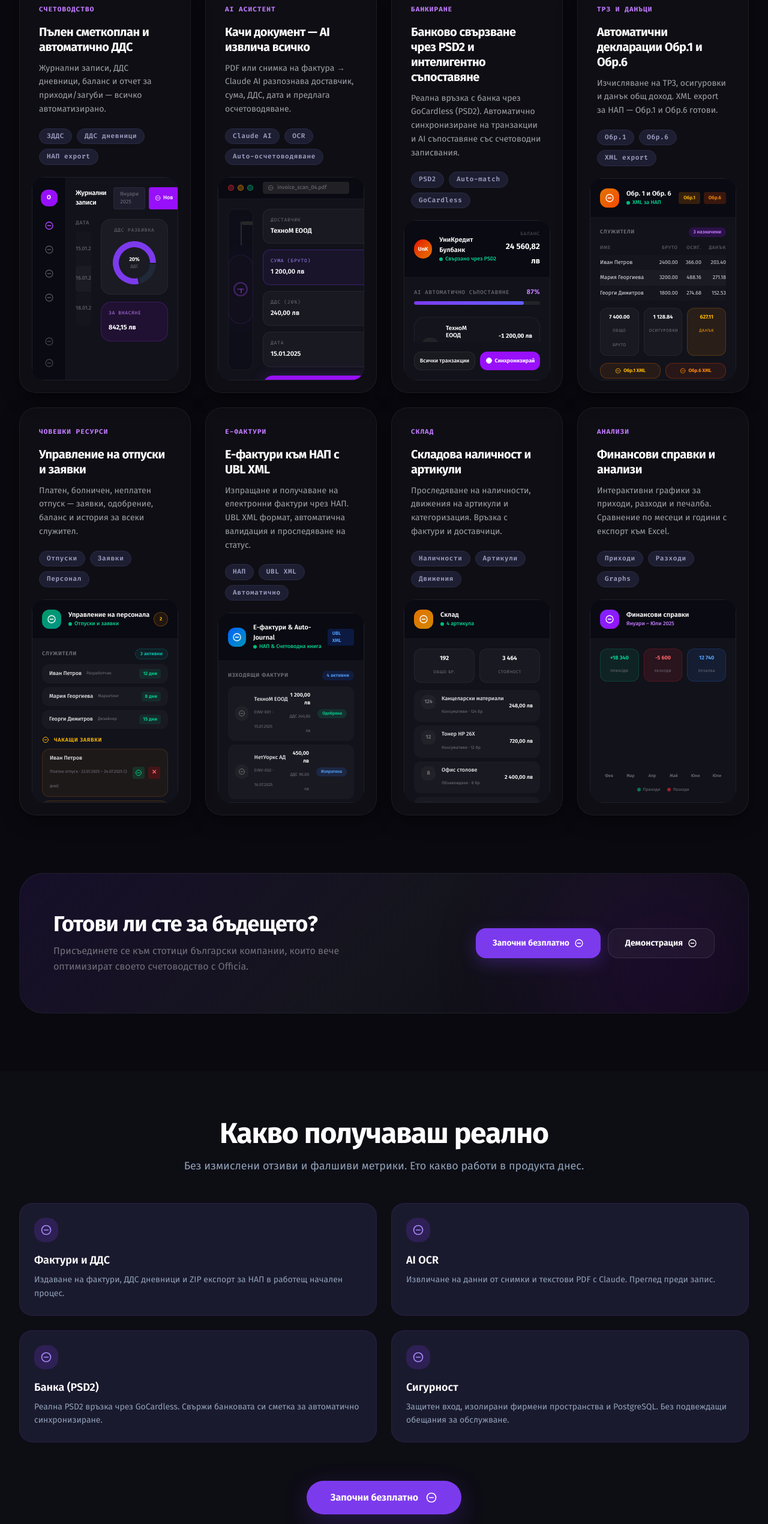
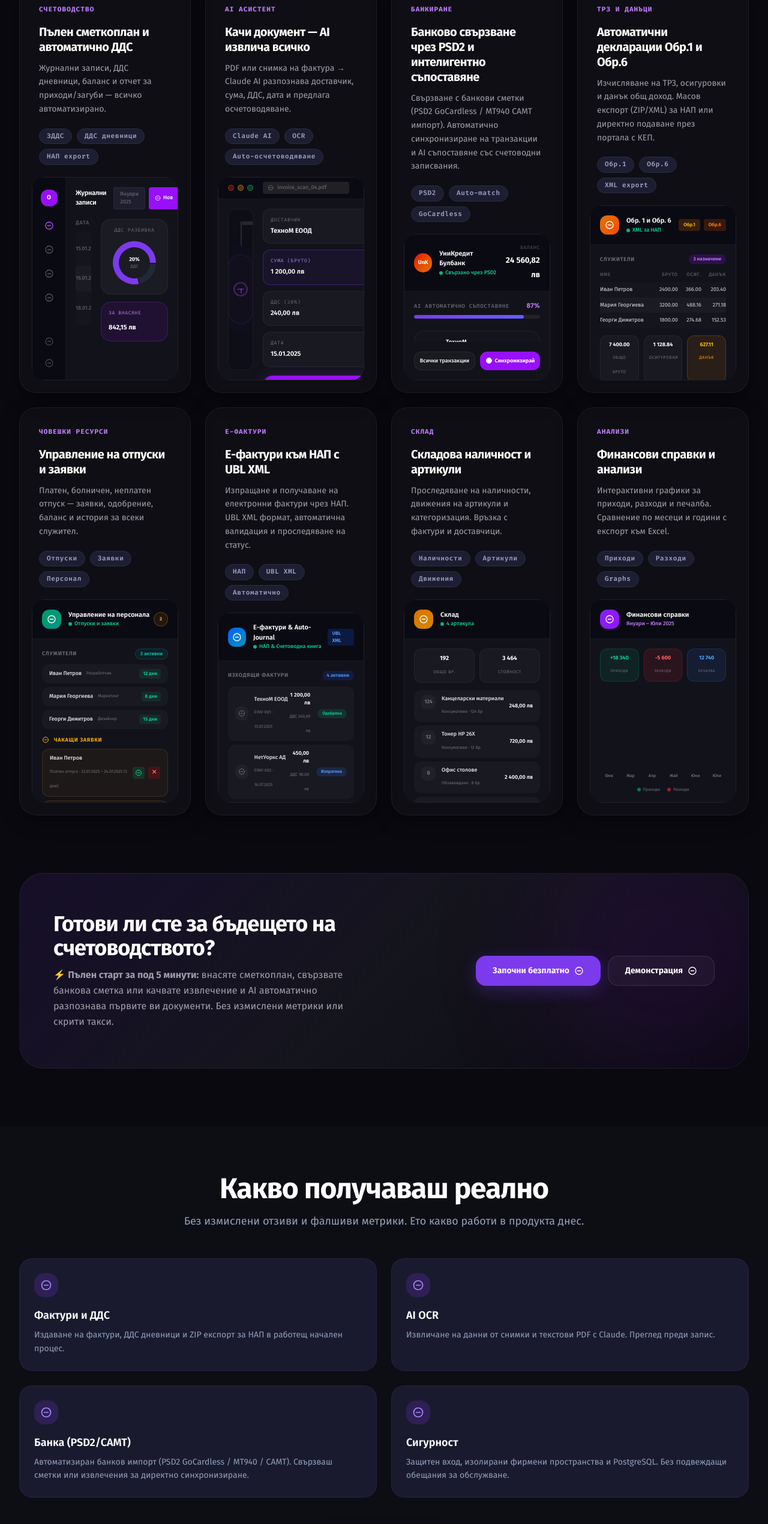
Before and after one commit to lukezester-ai/officia, a Next.js app: page /bg in a window 1280 px wide. Shown: the part 1353-3893 px from the top of the page at 60% size. Built offline with nearby package versions, Linux system fonts and the light colour scheme.

Commit message:
refactor: refine marketing trust copy, clarify NAP direct vs batch export, resolve social proof CTA contradiction, simplify RAG terminology, and demonstrate AI self-healing on e-invoice demo

```diff
--- a/src/app/[lang]/PricingSection.tsx
+++ b/src/app/[lang]/PricingSection.tsx
@@ -61,9 +61,9 @@ const PLANS = [
       'Неограничени фактури и покупки',
       'Пълно счетоводство + ДДС',
       'ТРЗ до 10 служители',
-      'Обр.1 и Обр.6 XML за НАП',
+      'Масов експорт на ДДС и ТРЗ (ZIP/XML за НАП клиент)',
       'HR управление и отпуски',
-      'Банкиране PSD2 / GoCardless',
+      'Банково равнение и импорт на извлечения (PSD2/CAMT)',
       'Batch export за банкови преводи',
       'Законодателен монитор НАП/НОИ',
       '3 потребители',
@@ -89,9 +89,9 @@ const PLANS = [
       'Неограничени служители ТРЗ',
       'AI асистент Claude + OCR',
       'Гласово въвеждане на BG',
-      'AI паметова система (RAG)',
-      'AI одит на ведомости',
-      'НАП директна интеграция',
+      'AI помни историята и не ви пита едно и също два пъти',
+      'AI одит на ведомости и главна книга',
+      'Директно подаване през НАП/НОИ портал с ПИК и КЕП без ръчно качване',
       'До 10 потребители + права',
       'Приоритетна поддръжка',
     ],
--- a/src/components/OfficiaFeatures.tsx
+++ b/src/components/OfficiaFeatures.tsx
@@ -520,7 +520,7 @@ function EInvoiceMockup() {
   const [invoices, setInvoices] = useState([
     { id: "EINV-001", to: "ТехноМ ЕООД", amount: "1 200,00", vat: "240,00", status: "Одобрена", date: "15.07.2025", error: null },
     { id: "EINV-002", to: "НетУоркс АД", amount: "450,00", vat: "90,00", status: "Изпратена", date: "16.07.2025", error: null },
-    { id: "EINV-003", to: "Дигитал ООД", amount: "3 600,00", vat: "720,00", status: "Грешка", date: "17.07.2025", error: "НАП: Невалиден ЕИК / UBL схема (Код 401)" },
+    { id: "EINV-003", to: "Дигитал ООД", amount: "3 600,00", vat: "720,00", status: "⚠️ AI Одит: За корекция", date: "17.07.2025", error: "AI Валидация: Открита е грешка в UBL XML/ЕИК (Код 401). Кликнете за автоматична корекция:" },
     { id: "EINV-004", to: "ГрийнТек ЕООД", amount: "890,00", vat: "178,00", status: "Одобрена", date: "18.07.2025", error: null },
   ]);
 
@@ -528,7 +528,7 @@ function EInvoiceMockup() {
     setInvoices((prev) =>
       prev.map((inv) =>
         inv.id === id
-          ? { ...inv, status: "Одобрена (Auto-Journal)", error: null }
+          ? { ...inv, status: "Одобрена (AI Коригирана)", error: null }
           : inv
       )
     );
@@ -590,13 +590,13 @@ function EInvoiceMockup() {
                 </div>
               </div>
               {inv.error && (
-                <div className="mt-1.5 flex items-center justify-between rounded bg-red-500/10 px-2 py-1 border border-red-500/20">
-                  <span className="text-[8px] text-red-300 font-medium">{inv.error}</span>
+                <div className="mt-1.5 flex items-center justify-between rounded bg-amber-500/10 px-2 py-1.5 border border-amber-500/20">
+                  <span className="text-[8px] text-amber-300 font-medium leading-tight">{inv.error}</span>
                   <button
                     onClick={() => handleRetry(inv.id)}
-                    className="rounded bg-red-600 hover:bg-red-500 px-2 py-0.5 text-[8px] font-bold text-white transition-colors"
+                    className="rounded bg-indigo-600 hover:bg-indigo-500 px-2.5 py-1 text-[8px] font-bold text-white transition-colors shrink-0 shadow"
                   >
-                    Повторен опит (Retry)
+                    ⚡ AI Авто-корекция
                   </button>
                 </div>
               )}
@@ -784,7 +784,7 @@ const featureCards: FeatureCardData[] = [
     id: "bank-sync",
     tag: "Банкиране",
     title: "Банково свързване чрез PSD2 и интелигентно съпоставяне",
-    description: "Реална връзка с банка чрез GoCardless (PSD2). Автоматично синхронизиране на транзакции и AI съпоставяне със счетоводни записвания.",
+    description: "Свързване с банкови сметки (PSD2 GoCardless / MT940 CAMT импорт). Автоматично синхронизиране на транзакции и AI съпоставяне със счетоводни записвания.",
     mockup: <BankSyncMockup />,
     tags: ["PSD2", "Auto-match", "GoCardless"],
     delay: 0.3,
@@ -793,7 +793,7 @@ const featureCards: FeatureCardData[] = [
     id: "payroll-tax",
     tag: "ТРЗ и Данъци",
     title: "Автоматични декларации Обр.1 и Обр.6",
-    description: "Изчисляване на ТРЗ, осигуровки и данък общ доход. XML export за НАП — Обр.1 и Обр.6 готови.",
+    description: "Изчисляване на ТРЗ, осигуровки и данък общ доход. Масов експорт (ZIP/XML) за НАП или директно подаване през портала с КЕП.",
     mockup: <PayrollMockup />,
     tags: ["Обр.1", "Обр.6", "XML export"],
     delay: 0.4,
@@ -890,9 +890,9 @@ export default function OfficiaFeatures({ lang }: { lang: string }) {
           <div className="pointer-events-none absolute -right-[5%] -top-[20%] h-[400px] w-[400px] rounded-full bg-purple-600/10 blur-[100px]" />
           <div className="relative flex flex-col items-center justify-between gap-8 text-center md:flex-row md:text-left">
             <div>
-              <h3 className="mb-3 text-2xl font-bold tracking-tight text-white md:text-4xl">Готови ли сте за бъдещето?</h3>
-              <p className="max-w-lg text-sm leading-relaxed text-zinc-500 md:text-base">
-                Присъединете се към стотици български компании, които вече оптимизират своето счетоводство с Officia.
+              <h3 className="mb-3 text-2xl font-bold tracking-tight text-white md:text-4xl">Готови ли сте за бъдещето на счетоводството?</h3>
+              <p className="max-w-lg text-sm leading-relaxed text-zinc-400 md:text-base">
+                ⚡ <b>Пълен старт за под 5 минути:</b> внасяте сметкоплан, свързвате банкова сметка или качвате извлечение и AI автоматично разпознава първите ви документи. Без измислени метрики или скрити такси.
               </p>
             </div>
             <div className="flex w-full shrink-0 flex-col gap-3 sm:w-auto sm:flex-row">
--- a/src/components/OfficiaSocialProof.tsx
+++ b/src/components/OfficiaSocialProof.tsx
@@ -18,8 +18,8 @@ const capabilities = [
   },
   {
     icon: Landmark,
-    title: 'Банка (PSD2)',
-    text: 'Реална PSD2 връзка чрез GoCardless. Свържи банковата си сметка за автоматично синхронизиране.',
+    title: 'Банка (PSD2/CAMT)',
+    text: 'Автоматизиран банков импорт (PSD2 GoCardless / MT940 / CAMT). Свързваш сметки или извлечения за директно синхронизиране.',
   },
   {
     icon: Shield,
```
Also changed, not shown: public/sw.js.
